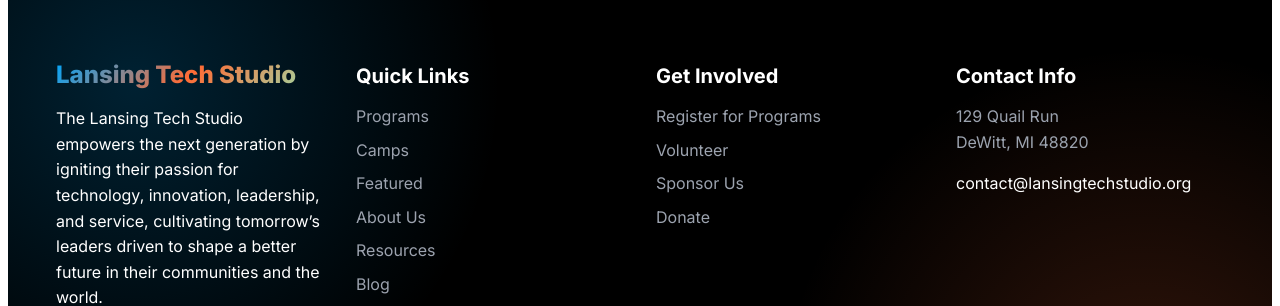
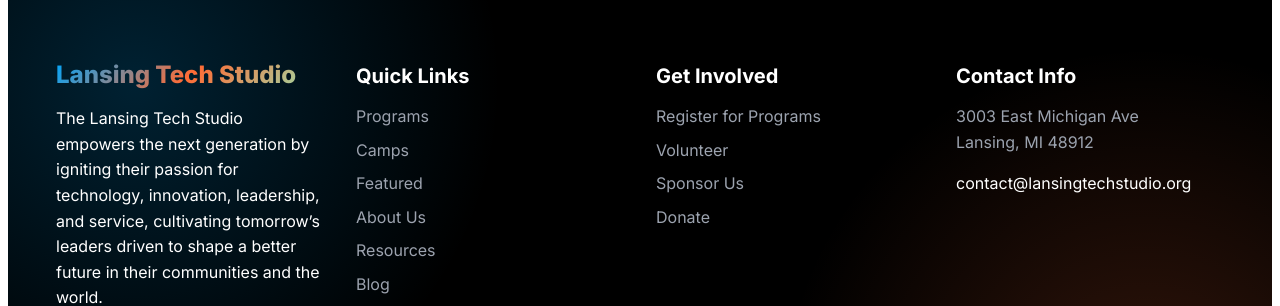
Before and after one commit to Lansing-Tech-Studio/Lansing-Tech-Studio.github.io, a Jekyll site: the page built from index.md, in a window 1280 px wide and 900 px high, scrolled down 2557 px. Shown: the part 367-673 px from the top of the window. Built offline with Jekyll 4.4.1, drawn with Linux system fonts in a browser that asks for light colours.

Commit message:
Address update

```diff
--- a/_layouts/default.html
+++ b/_layouts/default.html
@@ -143,7 +143,7 @@
         <div class="footer-section">
           <h4>Contact Info</h4>
           <div class="contact-info">
-            <p>129 Quail Run<br>DeWitt, MI 48820</p>
+            <p>3003 East Michigan Ave<br>Lansing, MI 48912</p>
             <p><a href="mailto:{{ site.email }}">{{ site.email }}</a></p>
           </div>
         </div>
```
